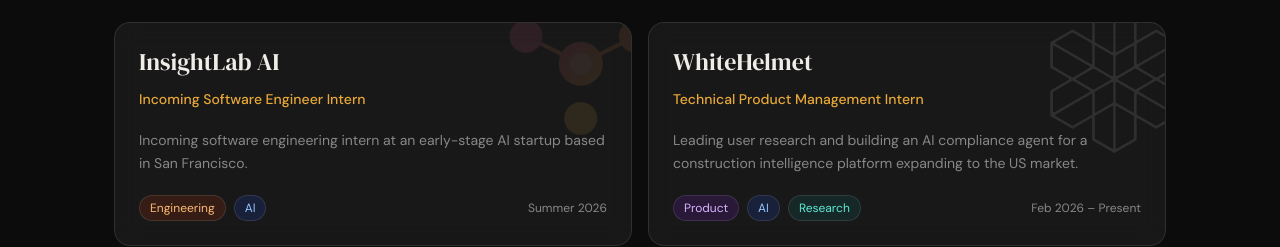
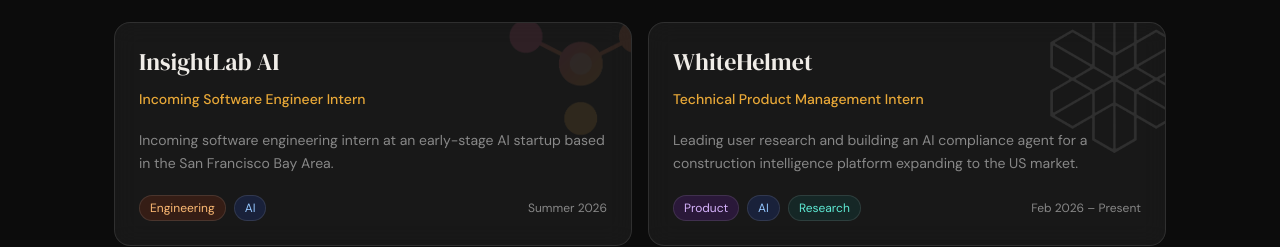
Before and after one commit to KrithinKamineni/Portfolio, a Next.js app: page / in a window 1280 px wide. Shown: the part 1540-1787 px from the top of the page. Built offline with nearby package versions, Linux system fonts and the light colour scheme.

Commit message:
current experience location update

```diff
--- a/data/experience.ts
+++ b/data/experience.ts
@@ -24,7 +24,7 @@
     logoColor: "#FFFFFF",
     logoBg: "#111111",
     website: "https://insightlabai.dev/",
-    summary: "Incoming software engineering intern at an early-stage AI startup based in San Francisco.",
+    summary: "Incoming software engineering intern at an early-stage AI startup based in the San Francisco Bay Area.",
     bullets: [],
   },
   {
```
